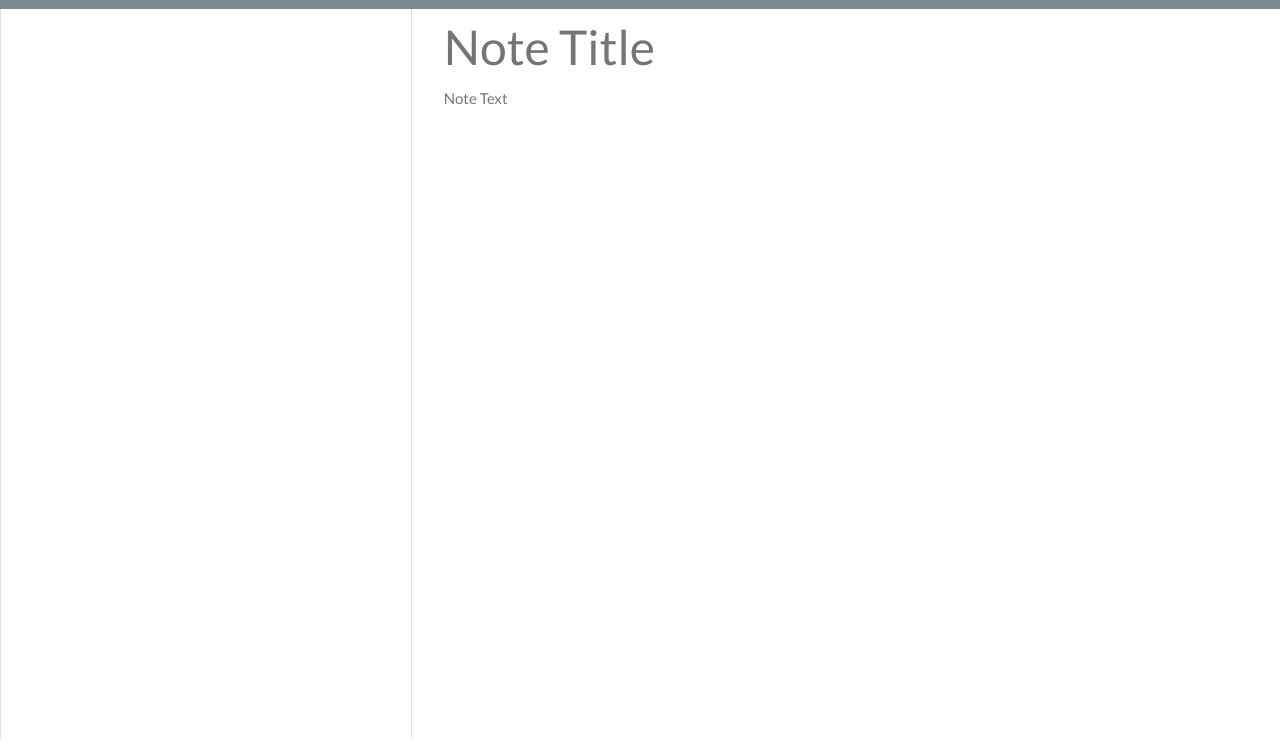
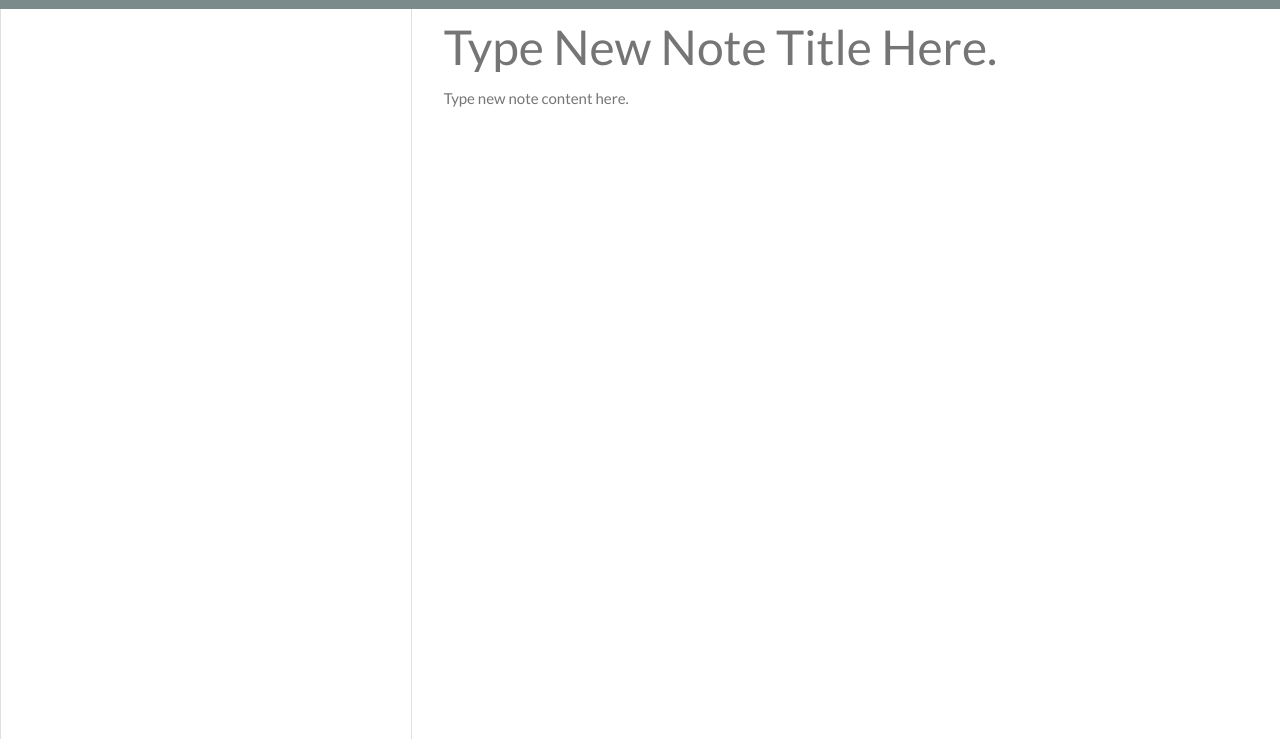
Before and after one commit to bhenryh/noteTaker, a website: page public/notes.html in a window 1280 px wide. Shown: the part 62-806 px from the top of the page. Drawn offline with nearby package versions, Linux system fonts and the light colour scheme; no server answers.

Commit message:
This is MVP v2

```diff
--- a/public/notes.html
+++ b/public/notes.html
@@ -30,8 +30,8 @@
         </div>
       </div>
       <div class="col-8">
-        <input class="note-title" placeholder="Note Title" maxlength="28" type="text">
-        <textarea class="note-textarea" placeholder="Note Text"></textarea>
+        <input class="note-title" placeholder="Type New Note Title Here." maxlength="28" type="text">
+        <textarea class="note-textarea" placeholder="Type new note content here."></textarea>
       </div>
     </div>
   </div>
```
